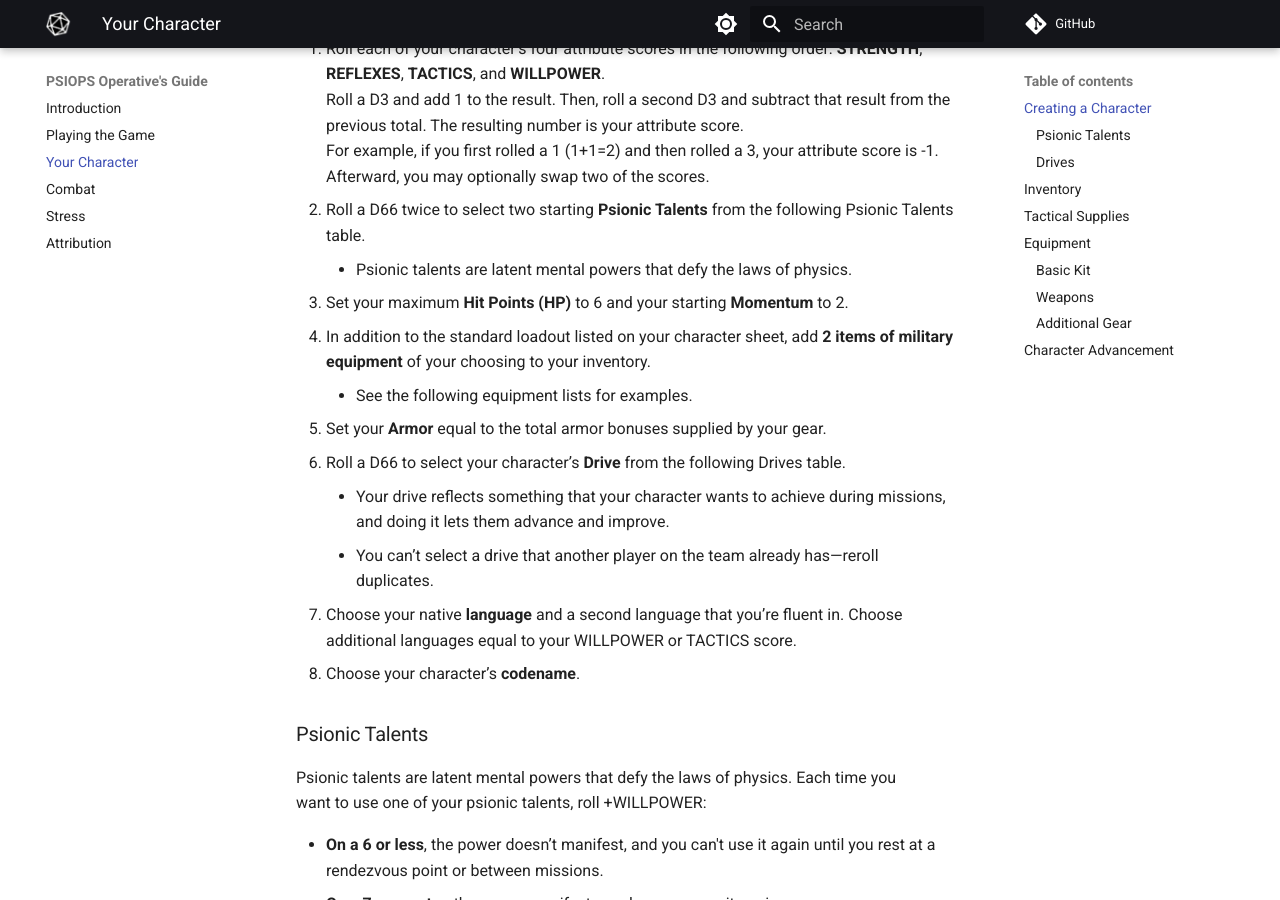
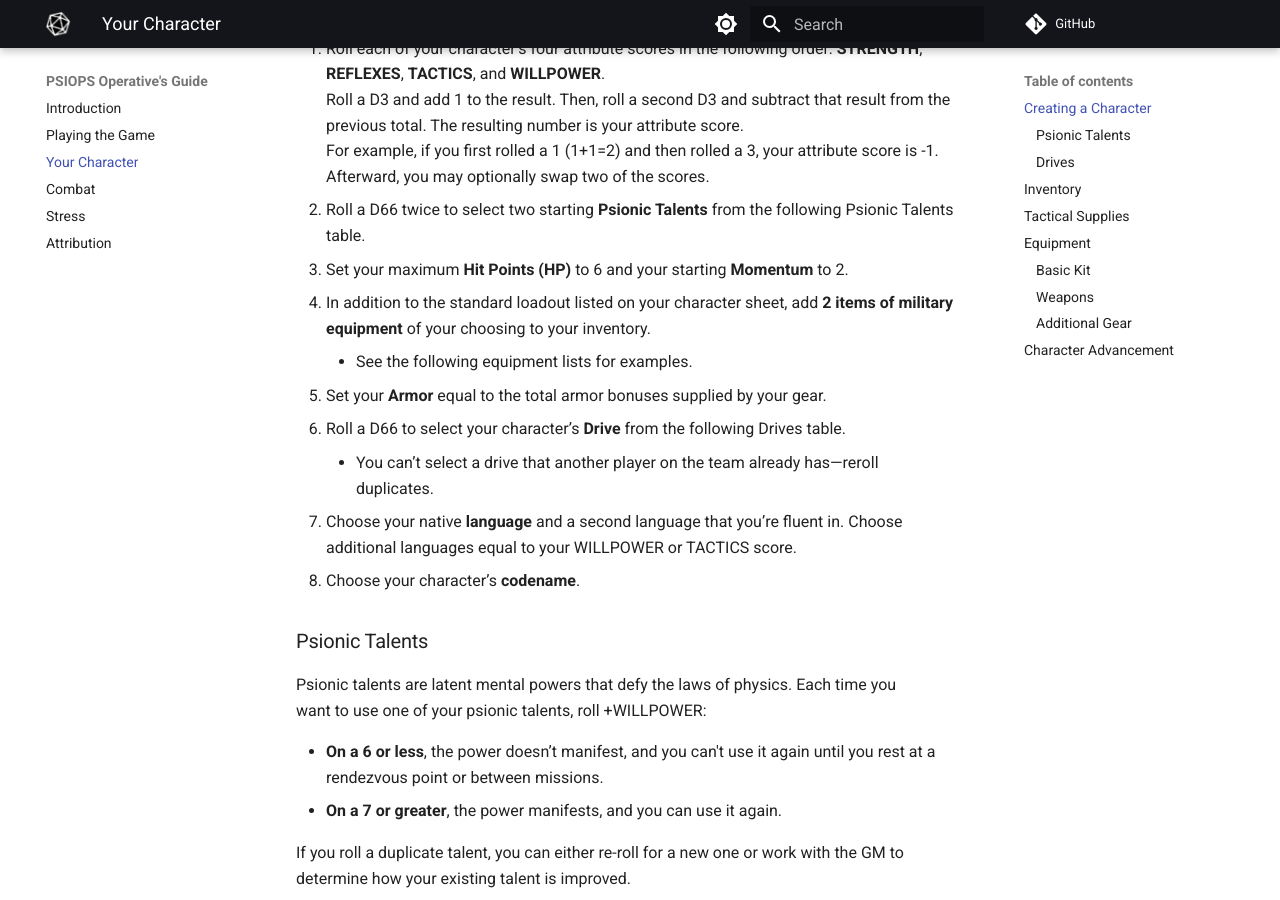
Before and after one commit to joemoose/psiops, an MkDocs documentation site: the page built from docs/character.md, in a window 1280 px wide and 900 px high, scrolled down 430 px. Built offline with MkDocs 1.6.1 and Material for MkDocs 9.7.7, drawn with Linux system fonts in a browser that asks for light colours; comment, search, counter and statistics services are not loaded; some of the changed text lies outside the part shown.

Commit message:
Update character.md

```diff
--- a/docs/character.md
+++ b/docs/character.md
@@ -11,13 +11,11 @@ To create a new character, follow these steps:
 	For example, if you first rolled a 1 (1+1=2) and then rolled a 3, your attribute score is -1.
 	Afterward, you may optionally swap two of the scores.
 2. Roll a D66 twice to select two starting **Psionic Talents** from the following Psionic Talents table.
-	- Psionic talents are latent mental powers that defy the laws of physics.
 3. Set your maximum **Hit Points (HP)** to 6 and your starting **Momentum** to 2.
 4. In addition to the standard loadout listed on your character sheet, add **2 items of military equipment** of your choosing to your inventory.
 	- See the following equipment lists for examples.
 5. Set your **Armor** equal to the total armor bonuses supplied by your gear.
 6. Roll a D66 to select your character’s **Drive** from the following Drives table.
-	- Your drive reflects something that your character wants to achieve during missions, and doing it lets them advance and improve.
 	- You can’t select a drive that another player on the team already has—reroll duplicates.
 7. Choose your native **language** and a second language that you’re fluent in. Choose additional languages equal to your WILLPOWER or TACTICS score.
 8. Choose your character’s **codename**.
```
Also changed, not shown: other parts of docs/character.md (+1 -1 lines).
